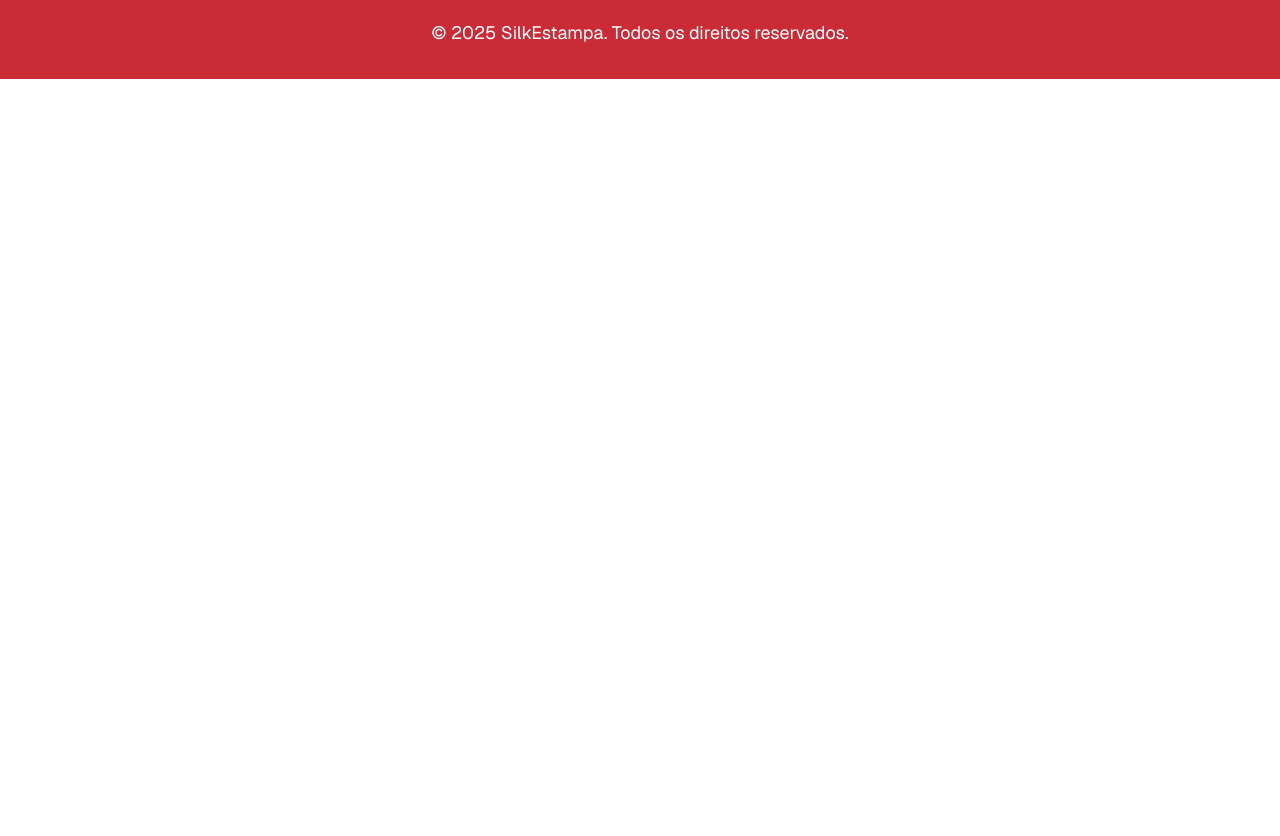
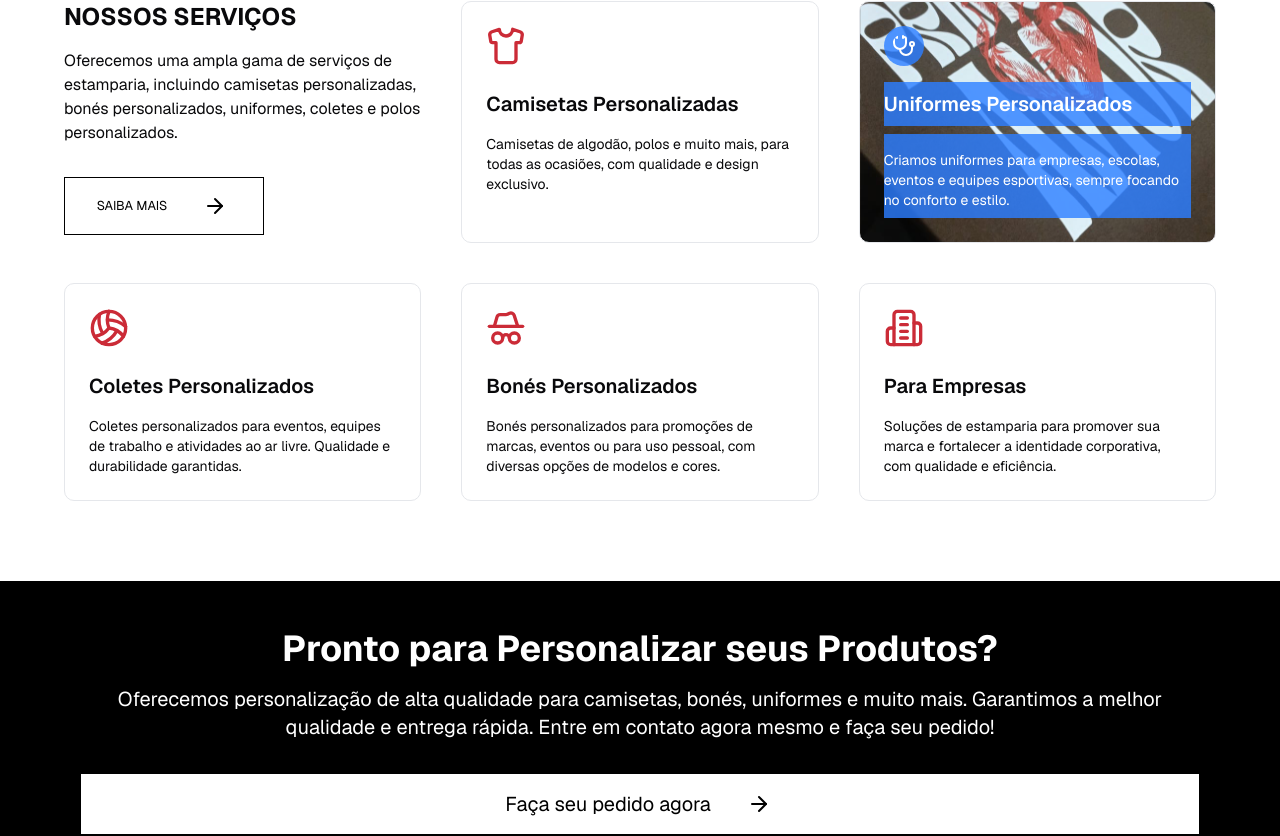
Before and after one commit to Guilherme-Ferreira2107/silkestampa, a Next.js app: page / in a window 1280 px wide. Shown: the part 1807-2643 px from the top of the page. Before the commit the page ends 1886 px from the top, so only its background shows below. Built offline with nearby package versions, Linux system fonts and the light colour scheme.

Commit message:
Add Services component with service offerings and WhatsApp contact button; enhance Home page layout

```diff
--- a/src/app/page.tsx
+++ b/src/app/page.tsx
@@ -7,6 +7,10 @@
 import { motion } from "motion/react";
 import Image from "next/image";
 import { Footer } from "@/components/footer";
+import Link from "next/link";
+import { ArrowRightIcon } from "lucide-react";
+import { Services } from "@/components/services";
+import { BoxReveal } from "@/components/magicui/box-reveal";
 
 // rgba(15,164,220) // #0fa4dc // azul
 // rgba(203,43,55) #cb2b37 // vermelho
@@ -40,8 +44,7 @@
         <div className="mt-10 md:mt-20 relative flex w-full flex-col items-center justify-center overflow-hidden">
           <VelocityScroll defaultVelocity={0.075} numRows={2}>
             Camisetas Personalizadas | Bonés Personalizados | Uniformes
-            Personalizados | Coletes Personalizados | Polos Personalizados |
-            Uniformes Personalizados
+            Personalizados | Coletes Personalizados | Polos Personalizados
           </VelocityScroll>
           <div className="pointer-events-none absolute inset-y-0 left-0 w-1/4 bg-gradient-to-r from-background"></div>
           <div className="pointer-events-none absolute inset-y-0 right-0 w-1/4 bg-gradient-to-l from-background"></div>
@@ -56,6 +59,52 @@
           <CustomCarrousel />
         </motion.div>
 
+        <Services />
+
+        <div className="w-full bg-black text-white py-12">
+          <div className="max-w-6xl mx-auto px-4 text-center">
+            <BoxReveal
+              boxColor={"rgba(203,43,55, 1)"}
+              duration={0.5}
+              width="100%"
+            >
+              <h2 className="text-3xl md:text-4xl font-bold mb-4 mx-auto text-center w-full">
+                Pronto para Personalizar seus Produtos?
+              </h2>
+            </BoxReveal>
+
+            <BoxReveal
+              boxColor={"rgba(203,43,55, 1)"}
+              duration={0.5}
+              width="100%"
+            >
+              <p className="text-lg md:text-xl mb-8">
+                Oferecemos personalização de alta qualidade para camisetas,
+                bonés, uniformes e muito mais. Garantimos a melhor qualidade e
+                entrega rápida. Entre em contato agora mesmo e faça seu pedido!
+              </p>
+            </BoxReveal>
+            <BoxReveal
+              boxColor={"rgba(203,43,55, 1)"}
+              duration={1.1}
+              width="100%"
+            >
+              <Link
+                href="https://api.whatsapp.com/send?phone=5511963620291&amp;text=Olá, tudo bem?"
+                target="_blank"
+                passHref
+              >
+                <button className="custom-btn">
+                  <p className="text-[1.2rem] md:text-xl">
+                    Faça seu pedido agora
+                  </p>
+                  <ArrowRightIcon />
+                </button>
+              </Link>
+            </BoxReveal>
+          </div>
+        </div>
+
         <Footer />
       </main>
     </div>
--- /dev/null
+++ b/src/components/services.tsx
@@ -0,0 +1,141 @@
+import {
+  ArrowRightIcon,
+  Building2Icon,
+  HatGlassesIcon,
+  ShirtIcon,
+  StethoscopeIcon,
+  VolleyballIcon,
+} from "lucide-react";
+import Link from "next/link";
+import { motion } from "motion/react";
+
+export const Services = () => {
+  return (
+    <div className="max-w-6xl w-full px-4 md:px-0 mt-20 mb-20 grid grid-cols-1 md:grid-cols-2 lg:grid-cols-3 gap-10">
+      <motion.div
+        className="relative"
+        initial={{ opacity: 0, y: 50 }}
+        animate={{ opacity: 1, y: 0 }}
+        transition={{ duration: 0.6 }}
+      >
+        <h2 className="text-2xl font-bold mb-4">NOSSOS SERVIÇOS</h2>
+        <p className="mb-8">
+          Oferecemos uma ampla gama de serviços de estamparia, incluindo
+          camisetas personalizadas, bonés personalizados, uniformes, coletes e
+          polos personalizados.
+        </p>
+        <Link
+          href="https://api.whatsapp.com/send?phone=5511963620291&amp;text=Olá, tudo bem?"
+          target="_blank"
+          passHref
+        >
+          <div className="max-w-[200px]">
+            <button className="custom-btn">
+              <p className="text-[0.8rem]">SAIBA MAIS</p>
+              <ArrowRightIcon />
+            </button>
+          </div>
+        </Link>
+      </motion.div>
+
+      <motion.div
+        initial={{ opacity: 0, y: 50 }}
+        animate={{ opacity: 1, y: 0 }}
+        transition={{ duration: 0.6, delay: 0.2 }}
+        className="group relative p-6 bg-white border border-gray-200 rounded-lg hover:bg-cover hover:bg-center hover:bg-[url('/img1.jpeg')] hover:text-white transition-all duration-300"
+      >
+        <ShirtIcon className="text-[#cb2b37] w-10 h-10 mb-4 group-hover:text-white group-hover:bg-blue-500/80 group-hover:rounded-full group-hover:p-2 transition-all duration-300" />
+
+        <div className="group-hover:bg-blue-500/80 group-hover:bg-opacity-50 py-2 transition-all duration-300">
+          <h3 className="text-xl font-semibold">Camisetas Personalizadas</h3>
+        </div>
+
+        <div className="group-hover:bg-blue-500/80 group-hover:bg-opacity-50 group-hover:py-2 group-hover:mt-2 transition-all duration-300">
+          <p className="mt-2 text-sm">
+            Camisetas de algodão, polos e muito mais, para todas as ocasiões,
+            com qualidade e design exclusivo.
+          </p>
+        </div>
+      </motion.div>
+
+      <motion.div
+        initial={{ opacity: 0, y: 50 }}
+        animate={{ opacity: 1, y: 0 }}
+        transition={{ duration: 0.6, delay: 0.4 }}
+        className="relative p-6 bg-white border border-gray-200 rounded-lg bg-[url('/img3.jpeg')] text-white bg-cover bg-center"
+      >
+        <StethoscopeIcon className="text-white w-10 h-10 mb-4 bg-blue-500/80 rounded-full p-2" />
+
+        <div className="bg-blue-500/80 bg-opacity-50 py-2">
+          <h3 className="text-xl font-semibold">Uniformes Personalizados</h3>
+        </div>
+        <div className="bg-blue-500/80 bg-opacity-50 py-2 mt-2">
+          <p className="mt-2 text-sm">
+            Criamos uniformes para empresas, escolas, eventos e equipes
+            esportivas, sempre focando no conforto e estilo.
+          </p>
+        </div>
+      </motion.div>
+
+      <motion.div
+        initial={{ opacity: 0, y: 50 }}
+        animate={{ opacity: 1, y: 0 }}
+        transition={{ duration: 0.6, delay: 0.4 }}
+        className="group relative p-6 bg-white border border-gray-200 rounded-lg hover:bg-cover hover:bg-center hover:bg-[url('/img1.jpeg')] hover:text-white transition-all duration-300"
+      >
+        <VolleyballIcon className="text-[#cb2b37] w-10 h-10 mb-4 group-hover:text-white group-hover:bg-blue-500/80 group-hover:rounded-full group-hover:p-2 transition-all duration-300" />
+
+        <div className="group-hover:bg-blue-500/80 group-hover:bg-opacity-50 py-2 transition-all duration-300">
+          <h3 className="text-xl font-semibold">Coletes Personalizados</h3>
+        </div>
+
+        <div className="group-hover:bg-blue-500/80 group-hover:bg-opacity-50 group-hover:py-2 group-hover:mt-2 transition-all duration-300">
+          <p className="mt-2 text-sm">
+            Coletes personalizados para eventos, equipes de trabalho e
+            atividades ao ar livre. Qualidade e durabilidade garantidas.
+          </p>
+        </div>
+      </motion.div>
+
+      <motion.div
+        initial={{ opacity: 0, y: 50 }}
+        animate={{ opacity: 1, y: 0 }}
+        transition={{ duration: 0.6, delay: 0.6 }}
+        className="group relative p-6 bg-white border border-gray-200 rounded-lg hover:bg-cover hover:bg-center hover:bg-[url('/img1.jpeg')] hover:text-white transition-all duration-300"
+      >
+        <HatGlassesIcon className="text-[#cb2b37] w-10 h-10 mb-4 group-hover:text-white group-hover:bg-blue-500/80 group-hover:rounded-full group-hover:p-2 transition-all duration-300" />
+
+        <div className="group-hover:bg-blue-500/80 group-hover:bg-opacity-50 py-2 transition-all duration-300">
+          <h3 className="text-xl font-semibold">Bonés Personalizados</h3>
+        </div>
+
+        <div className="group-hover:bg-blue-500/80 group-hover:bg-opacity-50 group-hover:py-2 group-hover:mt-2 transition-all duration-300">
+          <p className="mt-2 text-sm">
+            Bonés personalizados para promoções de marcas, eventos ou para uso
+            pessoal, com diversas opções de modelos e cores.
+          </p>
+        </div>
+      </motion.div>
+
+      <motion.div
+        initial={{ opacity: 0, y: 50 }}
+        animate={{ opacity: 1, y: 0 }}
+        transition={{ duration: 0.6, delay: 0.8 }}
+        className="group relative p-6 bg-white border border-gray-200 rounded-lg hover:bg-cover hover:bg-center hover:bg-[url('/img1.jpeg')] hover:text-white transition-all duration-300"
+      >
+        <Building2Icon className="text-[#cb2b37] w-10 h-10 mb-4 group-hover:text-white group-hover:bg-blue-500/80 group-hover:rounded-full group-hover:p-2 transition-all duration-300" />
+
+        <div className="group-hover:bg-blue-500/80 group-hover:bg-opacity-50 py-2 transition-all duration-300">
+          <h3 className="text-xl font-semibold">Para Empresas</h3>
+        </div>
+
+        <div className="group-hover:bg-blue-500/80 group-hover:bg-opacity-50 group-hover:py-2 group-hover:mt-2 transition-all duration-300">
+          <p className="mt-2 text-sm">
+            Soluções de estamparia para promover sua marca e fortalecer a
+            identidade corporativa, com qualidade e eficiência.
+          </p>
+        </div>
+      </motion.div>
+    </div>
+  );
+};
```
